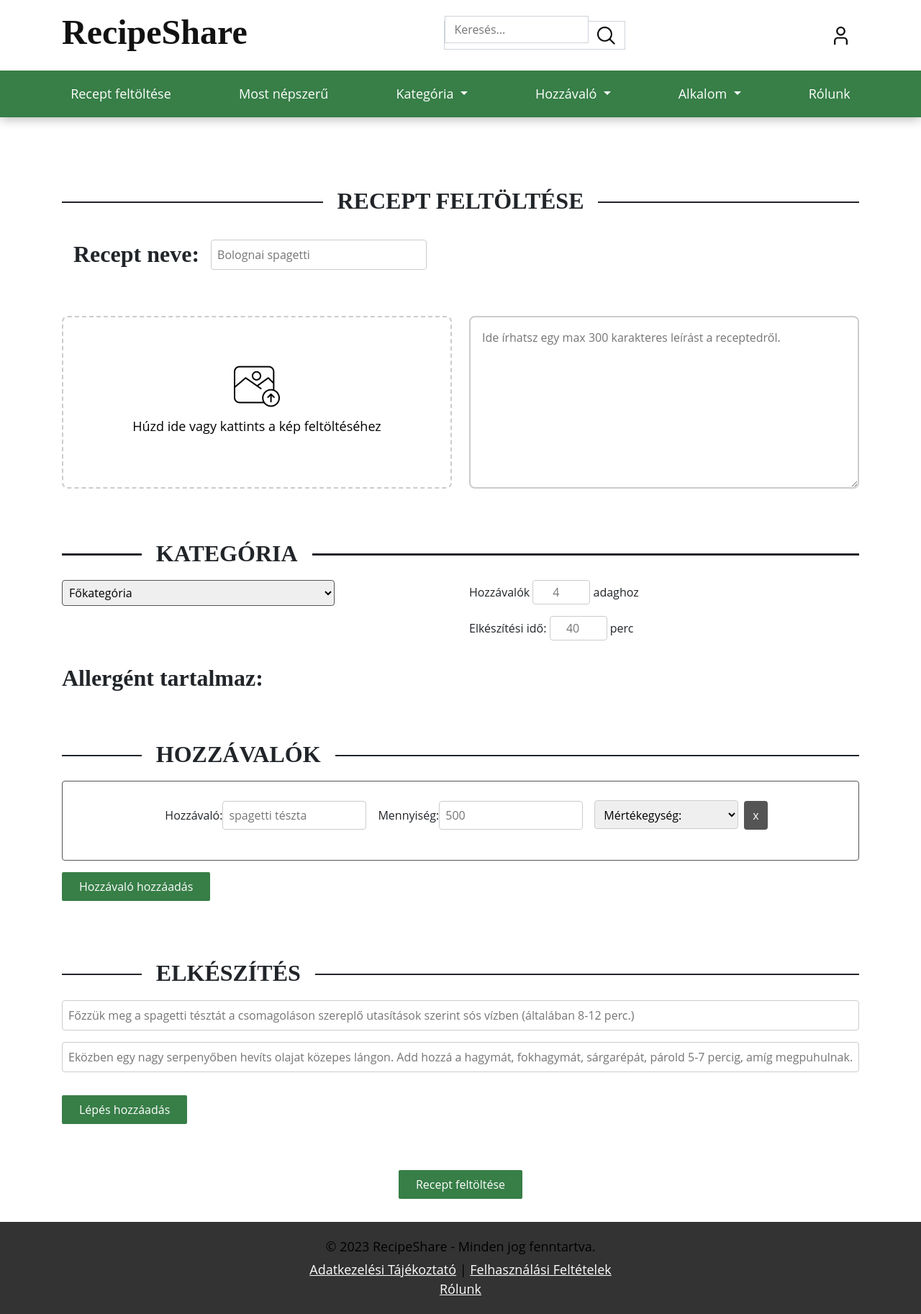
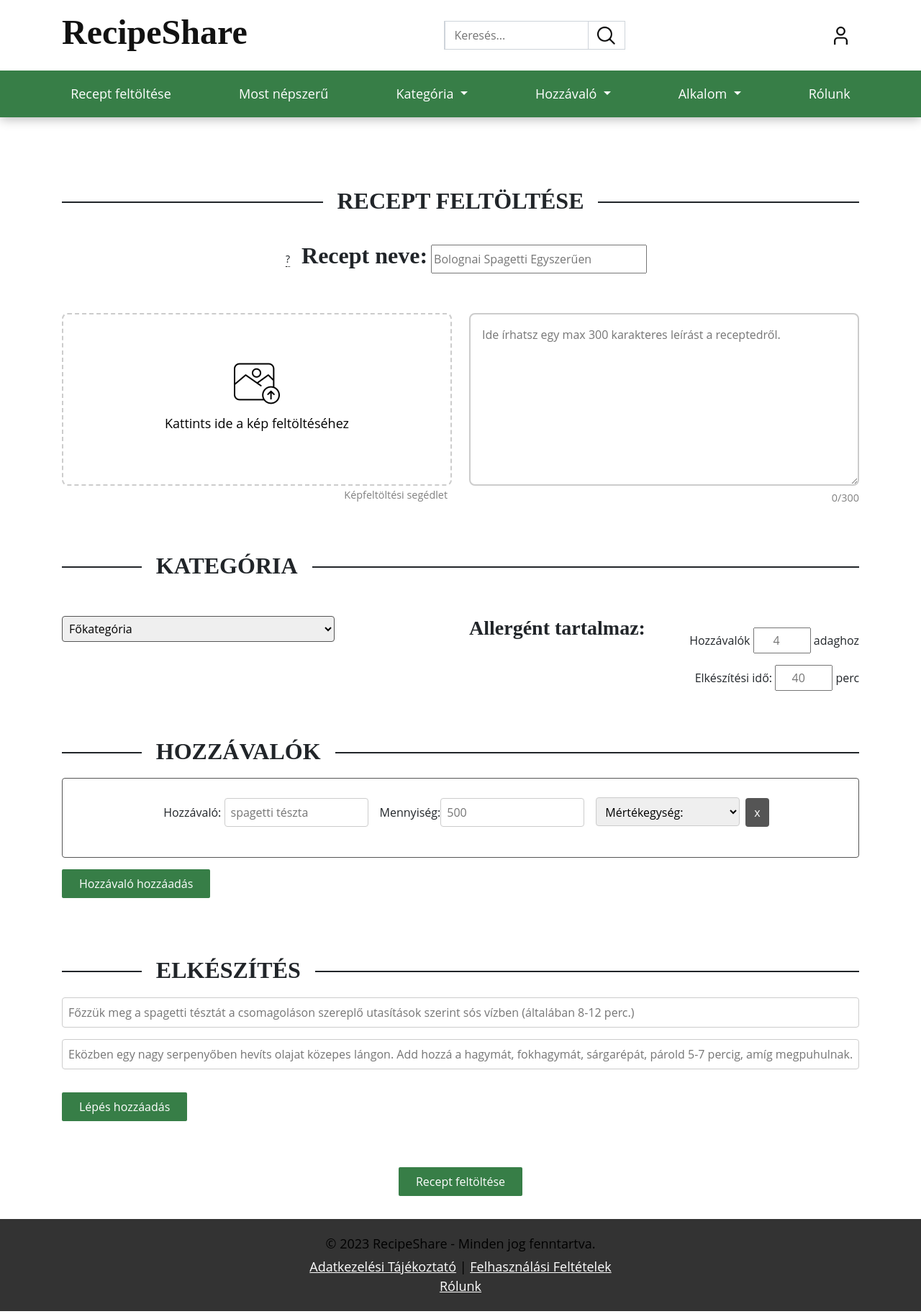
Before and after one commit to KT1M1/Project, a PHP site: page /page/upload_recipe in a window 1280 px wide. Shown: the whole page at 72% size. Run offline with PHP 8.4, Linux system fonts and the light colour scheme; the visitor is signed in with stand-in values (Sample User, id 1); data that the repository does not hold is empty.

Commit message:
Major Overhaul of Recipe Upload Files

```diff
--- a/client/assets/css/upload.css
+++ b/client/assets/css/upload.css
@@ -1,9 +1,18 @@
-input, select, .allergen-lbl{
+.col-sm-12 {
+    margin-top: 2rem;
+}
+
+select,
+.allergen-lbl {
     margin-bottom: 1rem;
     display: inline-block;
     padding: 8px;
     border: 1px solid #ccc;
     border-radius: 4px;
+}
+
+option:hover {
+    background-color: #377E47;
 }
 
 #drop-container {
@@ -29,24 +38,18 @@ input, select, .allergen-lbl{
     margin: 10px auto;
 }
 
-  #file-input {
-    display: none;
+#file-input {  /*Cannot be hidden or gives error*/
+    position: absolute;
+    left: -9999px;
 }
 
-  #upload-icon {
-    position: relative;
-    margin-bottom: 10px;
-  }
-
-
-
-header{
+header {
     display: flex;
     align-items: center;
     justify-content: space-between;
 }
 
-.add-btn{
+.add-btn {
     background-color: #377E47;
     color: #fff;
     border: 0;
@@ -56,46 +59,46 @@ header{
     border-radius: 2px;
 }
 
-.container{
+.container {
     padding: 1rem;
 }
 
-.img-icon{
+.img-icon {
     max-width: 30px;
 }
 
-.f-weight{
+.f-weight {
     font-weight: 400;
 }
 
-.recipe-name{
+.recipe-name {
     display: flex;
     padding: 1rem;
+    justify-content: center;
+    flex-wrap: wrap;
+    align-items: center;
 }
 
-input#nev{
-    margin-left: 1rem;
+input#nev {
+    margin-left: 5px;
     width: 300px;
-}
-
-.recipe-detail{
-    margin-top: 2rem;
+    min-height: 40px;
 }
 
 /*User*/
-.user{
+.user {
     display: flex;
     align-items: center;
     margin-top: 1rem;
 }
 
-.user-pfp{
+.user-pfp {
     max-width: 50px;
     padding: 10px;
     margin-right: 1.5rem;
 }
 
-.user-name{
+.user-name {
     margin: 0;
 }
 
@@ -105,13 +108,13 @@ input#nev{
     align-items: center;
 }
 
-.heart{
+.heart {
     margin: 0px;
     max-width: 40px;
     margin-right: 0.5rem;
 }
 
-.recipe-body{
+.recipe-body {
     padding-top: 2rem;
 }
 
@@ -124,31 +127,39 @@ input#nev{
     border-radius: 8px;
 }
 
+#charCount, #modalBtn {
+    font-size: 0.9em;
+    color: grey;
+    text-align: end;
+}
+
+
 /*Diet, Intolerance*/
-.diet-container{
+.diet-container {
     display: flex;
     justify-content: space-around;
     flex-wrap: wrap;
     padding: 1rem;
 }
 
-.img-diet{
+.img-diet {
     max-width: 50px;
 }
 
 /*Category*/
-select{
+select {
     width: 70%;
     margin-bottom: 10px;
     padding: 5px;
     border: 1px solid #555;
 }
 
-select#ido{
+select#ido {
     width: fit-content;
 }
 
-input#hozzavalo_adag, input#ido{
+input#hozzavalo_adag,
+input#ido {
     text-align: center;
     width: 5rem;
     padding: 4px;
@@ -161,29 +172,45 @@ input#hozzavalo_adag, input#ido{
     }
 }
 
+.portion-div {
+    margin-top: 1rem;
+    margin-bottom: 1rem;
+}
+
+.portion-col {
+    text-align: end;
+}
+
+/*Adjust text alignment where columns stack vertically*/
+@media (max-width: 767px) {
+    .portion-col {
+        text-align: start;
+    }
+}
+
 /*Allergen*/
 .allergen-lbl {
-    margin-bottom: 10px;
+    margin-right: 5px;
     padding: 5px;
     border: 1px solid #555;
+    cursor: pointer;
 }
 
 input[type="checkbox"] {
     display: none;
 }
 
-input[type="checkbox"]:checked + label {
+input[type="checkbox"]:checked+label {
     background-color: #377E47;
     color: #fff
 }
 
-form{
+form {
     display: flex;
     justify-content: space-evenly;
 }
 
-.allergen-container{
-    margin-top: 1rem;
+.allergen-div {
     margin-bottom: 1rem;
 }
 
@@ -194,7 +221,7 @@ form{
     border-radius: 4px;
 }
 
-.hozzavalo-div{
+.hozzavalo-div {
     display: flex;
     flex-direction: row;
     flex-wrap: wrap;
@@ -205,7 +232,7 @@ form{
     justify-content: center;
 }
 
-.hozzavalo{
+.hozzavalo {
     margin-bottom: 1rem;
     display: inline-block;
     padding: 8px;
@@ -222,14 +249,14 @@ form{
 }
 
 /*Steps*/
-.lepes-div{
+.lepes-div {
     display: flex;
     flex-direction: row;
     align-items: flex-start;
     justify-content: center;
 }
 
-.lepes{
+.lepes {
     margin-bottom: 1rem;
     width: 100%;
     display: inline-block;
@@ -259,7 +286,86 @@ form{
     background-color: #e60000;
 }
 
-.submit-div{
+.submit-div {
     margin-top: 2rem;
     text-align: center;
 }
+
+/*Tooltip*/
+.tooltip {
+    opacity: 1;
+    z-index: 1;
+    position: relative;
+    display: inline-block;
+    border-bottom: 1px dotted #000;
+    margin: 1rem;
+    cursor: help;
+}
+
+.tooltip .tooltiptext {
+    visibility: hidden;
+    width: 120px;
+    background-color: #555;
+    color: #fff;
+    text-align: center;
+    padding: 5px 0;
+    border-radius: 6px;
+    position: absolute;
+    z-index: 1;
+    top: 50%;
+    right: 110%;
+    transform: translateY(-50%);
+}
+
+.tooltip:hover .tooltiptext {
+    visibility: visible;
+}
+
+/*Modal*/
+.modal {
+    display: none;
+    position: fixed;
+    z-index: 3;
+    left: 0;
+    top: 0;
+    width: 100%;
+    height: 100%;
+    overflow: auto;
+    background-color: rgb(0, 0, 0);
+    background-color: rgba(0, 0, 0, 0.4);
+}
+
+.modal-content {
+    background-color: #fefefe;
+    margin: 15% auto;
+    padding: 20px;
+    border: 1px solid #888;
+    width: 80%;
+}
+
+.modal-Btn-div {
+    text-align: end;
+}
+
+#modalBtn {
+    border: none;
+    background: none;
+}
+
+.close {
+    text-align: right;
+    font-size: 28px;
+    font-weight: bold;
+
+}
+
+.close:hover,
+.close:focus {
+    color: black;
+    text-decoration: none;
+    cursor: pointer;
+}
+
+.how-img-div {
+    text-align: end;
+}
--- a/client/assets/js/upload.js
+++ b/client/assets/js/upload.js
@@ -84,8 +84,11 @@ function addIngredient() {
     var newIngredient = document.createElement("div");
     newIngredient.className = "hozzavalo-div";
     newIngredient.innerHTML = `
-        <label class="hozzavalo-lbl">Hozzávaló:</label>
-        <input type="text" class="hozzavalo" name="ingredient_name[]" required>
+        <div>
+            <label class="hozzavalo-lbl">Hozzávaló:</label>
+            <input type="text" class="hozzavalo" name="ingredient_name[]" oninput="suggest_ingredients(this)" required>
+            <div></div>
+        </div>
 
         <label class="hozzavalo-lbl">Mennyiség:</label>
         <input type="number" class="hozzavalo" name="ingredient_quantity[]" min="1" required>
@@ -113,3 +116,68 @@ function removeElement(element) {
     var parentElement = element.parentNode;
     parentElement.parentNode.removeChild(parentElement);
 }
+
+//Textarea
+document.addEventListener('DOMContentLoaded', function () {
+    var textarea = document.getElementById('description');
+    var charCount = document.getElementById('charCount');
+
+    textarea.addEventListener('input', function () {
+        var currentLength = textarea.value.length;
+        charCount.textContent = `${currentLength}/300`;
+    });
+});
+
+//Modal
+var modal = document.getElementById("myModal");
+var btn = document.getElementById("modalBtn");
+var span = document.getElementsByClassName("close")[0];
+var body = document.body;
+
+btn.onclick = function() {
+    modal.style.display = "block";
+    body.style.overflow = "hidden"; // Prevent body scrolling
+};
+
+span.onclick = function() {
+    modal.style.display = "none";
+    body.style.overflow = "";
+};
+
+window.onclick = function(event) {
+    if (event.target == modal) {
+        modal.style.display = "none";
+        body.style.overflow = "";
+    }
+};
+
+
+//Suggest Ingredient
+document.getElementById('ingredient_name').addEventListener('input', function() {
+    suggest_ingredients(this)
+});
+
+function suggest_ingredients(input) {
+    let suggest_area = input.nextElementSibling;
+
+    let keyword = input.value;
+    if (keyword.length >= 1) {
+        // Fetch data from server
+        fetch('/server/suggest_ingredient.php?keyword=' + keyword)
+            .then(response => response.json())
+            .then(data => {
+                var suggestionHTML = '';
+                data.forEach(function(ingredient) {
+                    suggestionHTML += '<div class="suggestion" onclick="selectIngredient(this, \'' + ingredient.name + '\')">' + ingredient.name + '</div>';
+                });
+                suggest_area.innerHTML = suggestionHTML;
+            });
+    } else {
+        suggest_area.innerHTML = '';
+    }
+}
+
+function selectIngredient(element, value) {
+    element.parentElement.previousElementSibling.value = value
+    element.parentElement.innerHTML = ''
+}
--- a/client/pages/upload_recipe.php
+++ b/client/pages/upload_recipe.php
@@ -47,26 +47,61 @@
             <hr>
         </div>
 
-
         <div class="recipe-name">
-                <!--<label for="nev">Recept neve:</label>-->
+            <div class="tooltip">?
+                <span class="tooltiptext">max 50 karakter, egyedi elnevezés</span>
+            </div>
             <h2>Recept neve:</h2>
-                <input type="text" id="nev" name="name" placeholder="Bolognai spagetti" required>
+            <input type="text" id="nev" name="name" placeholder="Bolognai Spagetti Egyszerűen" required>
         </div>
 
+        <div class="row">
 
+            <!-- The Modal -->
+            <div id="myModal" class="modal">
+                <div class="modal-content">
+                    <span class="close">&times;</span>
+                    <h2>Képfeltöltés</h2>
+                    <p>Kötelező képet feltölteni!</p>
+                    <p>Csak saját készítésű képeket lehet feltölteni! <br> Nem fogadunk el fotókat, amelyek szerzői joga
+                        más
+                        tulajdonában áll. A feltöltött kép ténylegesen az adott recept elkészítésének lépéseit és
+                        összetevőit
+                        tükrözze.</p>
+                    <h2>Tipp:</h2>
                     <div class="row">
+                        <div class="col-md-6 col-sm-12">
+                            <p>
+                                A feltöltött kép neve, kiterjesztéssel együtt, max 100 karakteres lehet.<br>
+                                Max 1 MB fájlméretnyi képet tölts fel.<br>
+                                Csak .jpg, .jpeg, vagy .png kiterjesztésű képeket fogadunk el.<br>
+                                Ajánlott képfelbontás: 1000x800 pixel.<br>
+                                Fekvő tájolású fotót tölts fel, felülről lefele fotózva. Ügyelj rá, hogy az étel a kép
+                                középpontjában legyenek.
+                            </p>
+                        </div>
+                        <div class="col-md-6 col-sm-12 how-img-div">
+                            <img class="img-fluid" src="../client/assets/img/howtopic.jpg" alt="How To Picture">
+                        </div>
+                    </div>
+                </div>
+            </div>
+
             <div class="col-md-6 col-sm-12 recipe-detail">
                 <div id="drop-container" onclick="triggerFileInput()">
                     <img id="upload-icon" src="/client/assets/img/photo.png" alt="Upload Icon">
-                <p>Húzd ide vagy kattints a kép feltöltéséhez</p>
+                    <p>Kattints ide a kép feltöltéséhez</p>
                 </div>
                 <input type="file" id="file-input" name="image" accept="image/*" onchange="displayImage(this)" required>
+                <div class="modal-Btn-div">
+                    <button id="modalBtn">Képfeltöltési segédlet</button>
+                </div>
             </div>
 
             <div class="col-md-6 col-sm-12 recipe-detail">
                 <div>
                     <textarea name="description" id="description" placeholder="Ide írhatsz egy max 300 karakteres leírást a receptedről." maxlength="300"></textarea>
+                    <div id="charCount">0/300</div>
                 </div>
             </div>
 
@@ -102,8 +137,24 @@
             ?>
             </div>
 
-        <div class="col-md-6 col-sm-12">
+            <div class="col-md-3 col-sm-12">
+                <div class="allergen-div">
+                    <h3>Allergént tartalmaz:</h3>
                     <div>
+                        <?php
+                            foreach($allergens as $allergen) {
+                                echo '
+                                    <input type="checkbox" id="allergen_' . $allergen["id"] . '" name="allergen[]" value="' . $allergen["id"] . '">
+                                    <label for="allergen_' . $allergen["id"] . '" class="allergen-lbl">' . ucfirst($allergen["name"]) . '</label>
+                                ';
+                            }
+                        ?>
+                    </div>
+                </div>
+            </div>
+
+            <div class="col-md-3 col-sm-12 portion-col">
+                <div class="portion-div">
                     <label for="hozzavalo_adag">Hozzávalók</label>
                     <input type="number" id="hozzavalo_adag" name="portion" placeholder="4" min="1" required>
                     <label for="hozzavalo_adag">adaghoz</label>
@@ -117,19 +168,6 @@
             </div>
         </div>
 
-    <div class="allergen-container">
-        <h2>Allergént tartalmaz:</h2>
-            <?php
-                foreach($allergens as $allergen) {
-                    echo '
-                        <input type="checkbox" id="allergen_' . $allergen["id"] . '" name="allergen[]" value="' . $allergen["id"] . '">
-                        <label for="allergen_' . $allergen["id"] . '" class="allergen-lbl">' . ucfirst($allergen["name"]) . '</label>
-                    ';
-                }
-            ?>
-    </div>
-
-
         <div class="divider-container">
             <h2 class="divider-left">Hozzávalók</h2>
             <hr>
@@ -137,8 +175,12 @@
 
         <div class="ingredient-container">
             <div class="hozzavalo-div">
+                <div>
                     <label class="hozzavalo-lbl">Hozzávaló:</label>
-                <input type="text" class="hozzavalo" name="ingredient_name[]" placeholder="spagetti tészta" required>
+                    <input type="text" class="hozzavalo" id="ingredient_name" name="ingredient_name[]"
+                        placeholder="spagetti tészta" required>
+                    <div></div>
+                </div>
 
                 <label class="hozzavalo-lbl">Mennyiség:</label>
                 <input type="number" class="hozzavalo" name="ingredient_quantity[]" min="1" placeholder="500" required>
@@ -166,10 +208,14 @@
 
         <div class="step-container">
             <div class="lepes-div">
-            <input type="text" class="lepes" name="step[]" placeholder="Főzzük meg a spagetti tésztát a csomagoláson szereplő utasítások szerint sós vízben (általában 8-12 perc.)" required>
+                <input type="text" class="lepes" name="step[]"
+                    placeholder="Főzzük meg a spagetti tésztát a csomagoláson szereplő utasítások szerint sós vízben (általában 8-12 perc.)"
+                    required>
             </div>
             <div class="lepes-div">
-            <input type="text" class="lepes" name="step[]" placeholder="Eközben egy nagy serpenyőben hevíts olajat közepes lángon. Add hozzá a hagymát, fokhagymát, sárgarépát, párold 5-7 percig, amíg megpuhulnak." required>
+                <input type="text" class="lepes" name="step[]"
+                    placeholder="Eközben egy nagy serpenyőben hevíts olajat közepes lángon. Add hozzá a hagymát, fokhagymát, sárgarépát, párold 5-7 percig, amíg megpuhulnak."
+                    required>
             </div>
         </div>
         <!-- Új lépés mezők hozzáadása gomb -->
--- a/server/recipe.php
+++ b/server/recipe.php
@@ -249,7 +249,7 @@ function upload_recipe($food_name, $img_url, $description, $category_ids, $porti
 
 }
 
-const MAX_FILE_SIZE_MB = 5;
+const MAX_FILE_SIZE_MB = 1;
 function image_uploader($name, $tmp_name, $size) {
     $targetDir = "uploads/imgs/";
     $uploadedFileName = basename($name);
```
Also changed, not shown: server/suggest_ingredient.php (added, +21 -0 lines). Lines whose indentation alone changed are shown as unchanged.
